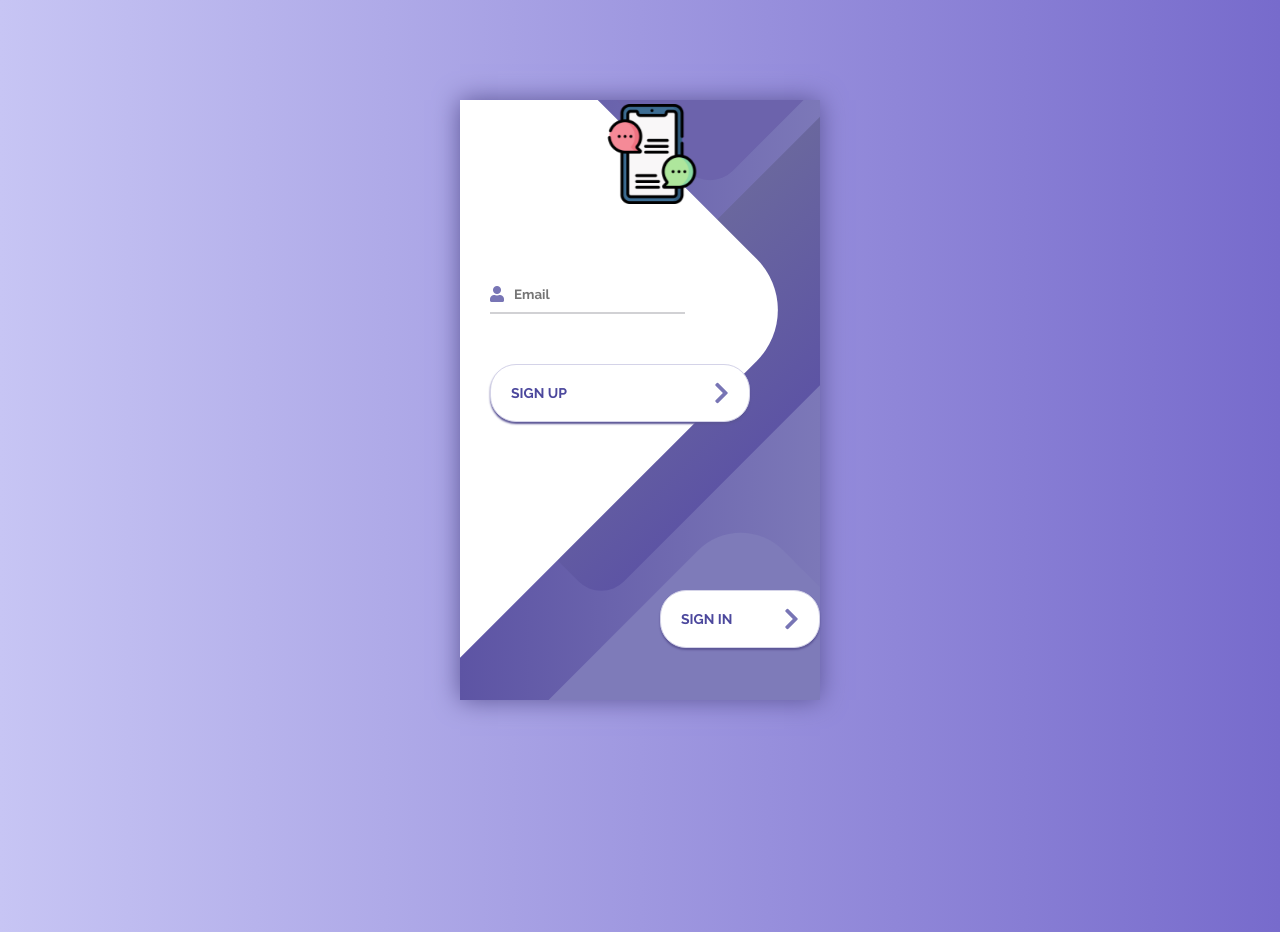
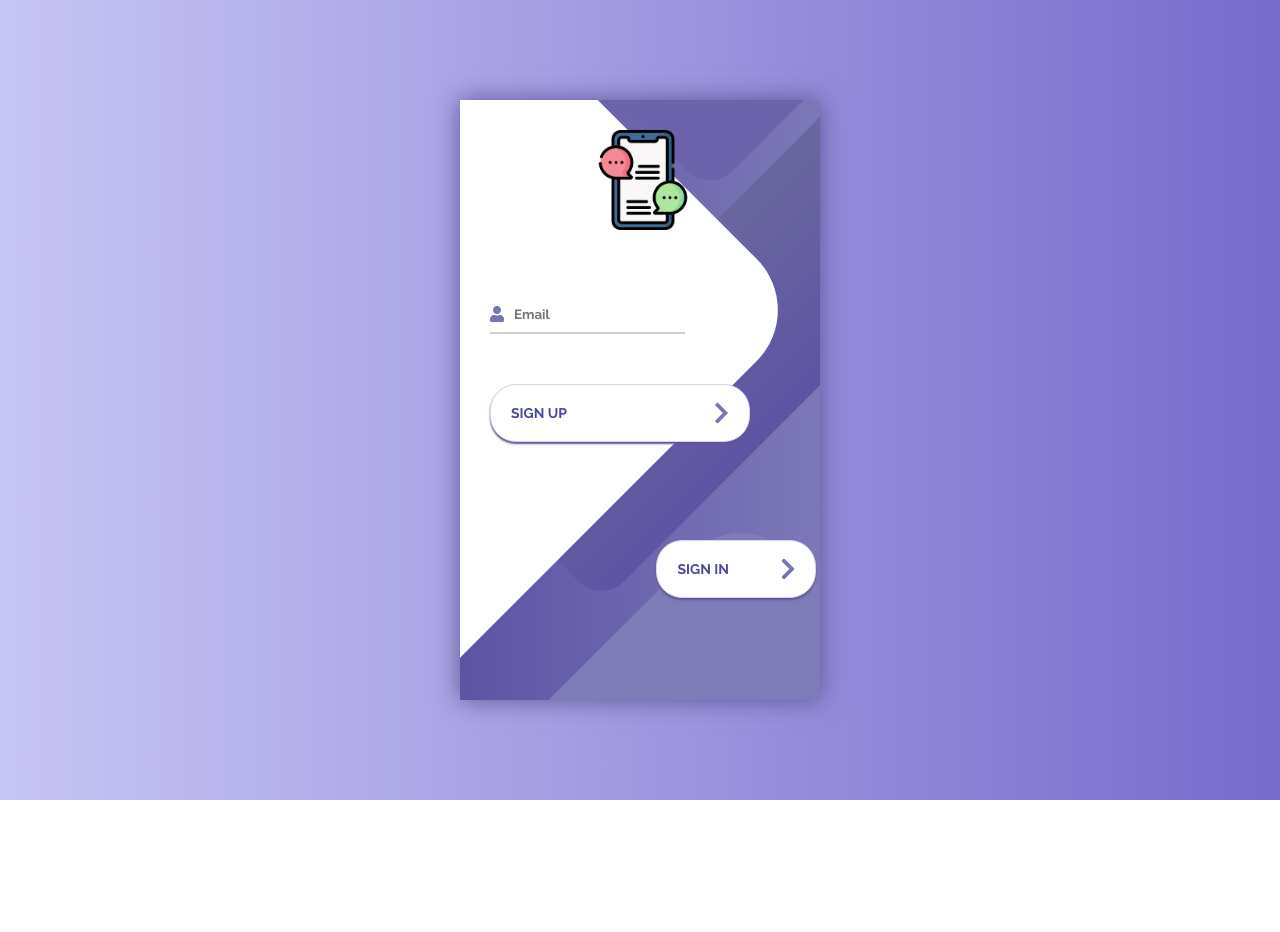
Before and after one commit to praharshsharma/Chatting-app-web-sockets-, a website: page frontend/signup.html in a window 1280 px wide. After the commit the page ends 800 px from the top, so only its background shows below. Drawn offline with Linux system fonts and the light colour scheme.

Commit message:
frontend changes

```diff
--- a/frontend/signin.css
+++ b/frontend/signin.css
@@ -9,6 +9,7 @@
 
 body {
 	background: linear-gradient(90deg, #C7C5F4, #776BCC);
+	max-height: 100%;
 }
 
 .container {
@@ -16,6 +17,8 @@ body {
 	align-items: center;
 	justify-content: center;
 	min-height: 100vh;
+	max-height: 100vh;
+	overflow: hidden;
 }
 
 .screen {
@@ -87,7 +90,7 @@ body {
 .login {
 	width: 320px;
 	padding: 30px;
-	padding-top: 156px;
+	padding-top: 20%;
 }
 
 .login__field {
@@ -155,8 +158,7 @@ body {
 	height: 140px;
 	width: 160px;
 	text-align: center;
-	bottom: 0px;
-	right: 0px;
+	right: 1%;
 	color: #fff;
 }
 
@@ -180,9 +182,9 @@ a:link{
 	text-decoration: none;
 }
 #icon{
-	position: fixed;
-	top: 13%;
-	left:47%;
+	position: relative;
+	top: 5%;
+	left:37%;
 	z-index: 1;
 	height: 100px;
 }
--- a/frontend/signup.html
+++ b/frontend/signup.html
@@ -12,14 +12,15 @@
 </head>
 
 <body id="body">
-    <img src="images/chaticon.png" id="icon">
+
     <div class="container">
         <div class="screen">
+            <img src="images/chaticon.png" id="icon">
             <div class="screen__content">
                 <form method="post" action="/signup" class="login">
                     <div class="login__field">
                         <i class="login__icon fas fa-user"></i>
-                        <input type="text" id="email" name="email" class="login__input" placeholder="Email"><br>
+                        <input type="text" id="email" name="email" class="login__input" placeholder="Email" required><br>
                     </div>
                     <button id="submit" class="button login__submit">
                         <span class="button__text">Sign Up</span>
--- a/frontend/signup.js
+++ b/frontend/signup.js
@@ -1,6 +1,8 @@
+let email = document.getElementById("email");
 let text = document.getElementById("text");
 let submit = document.getElementById("submit");
 
 submit.addEventListener('click',()=>{
-    text.innerText = "Go to the verification link";
+    if(email.value != "")
+    {text.innerText = "Go to the verification link";}
 });
```
Also changed, not shown: frontend/info.html (+3 -2 lines), frontend/signin.html (+3 -3 lines).
